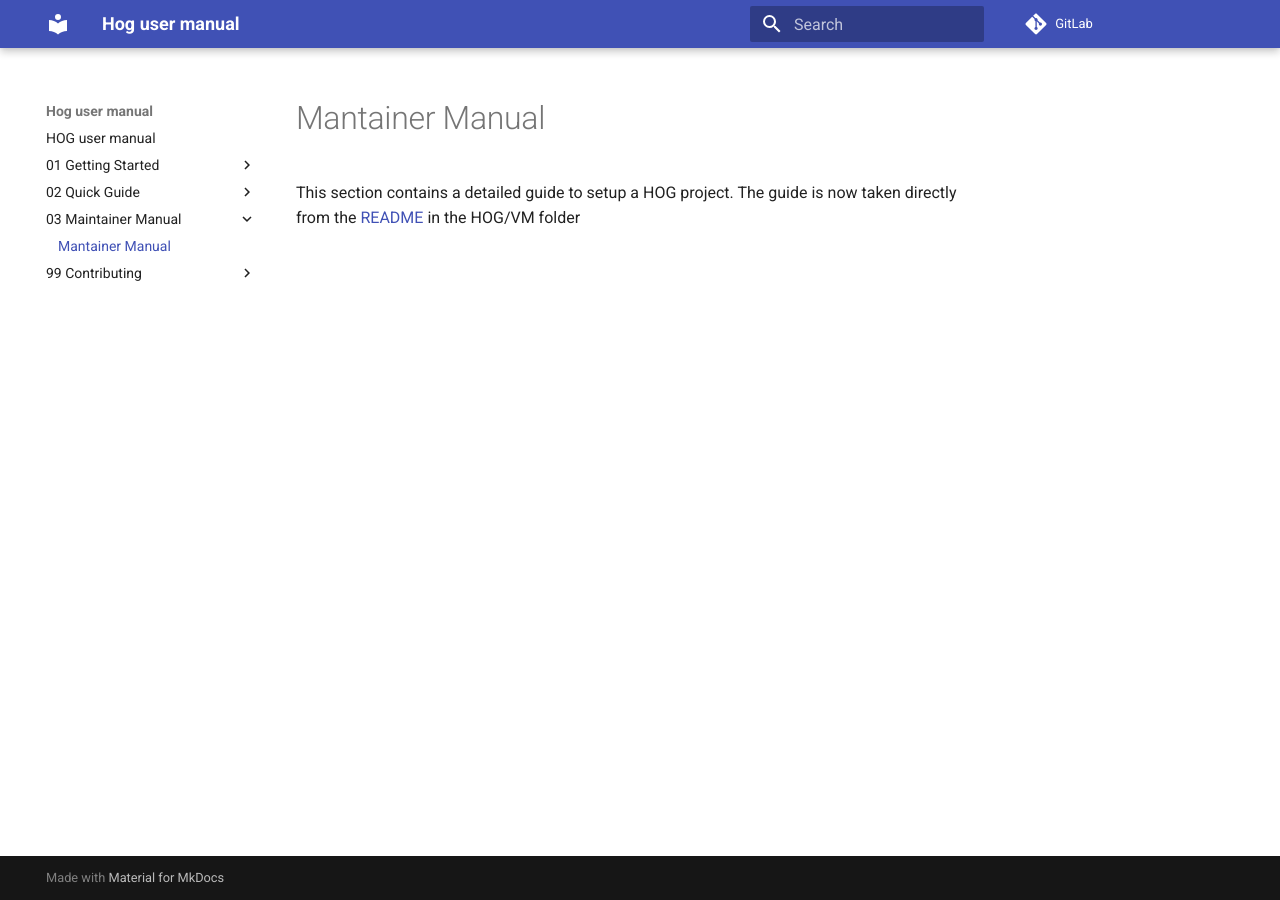
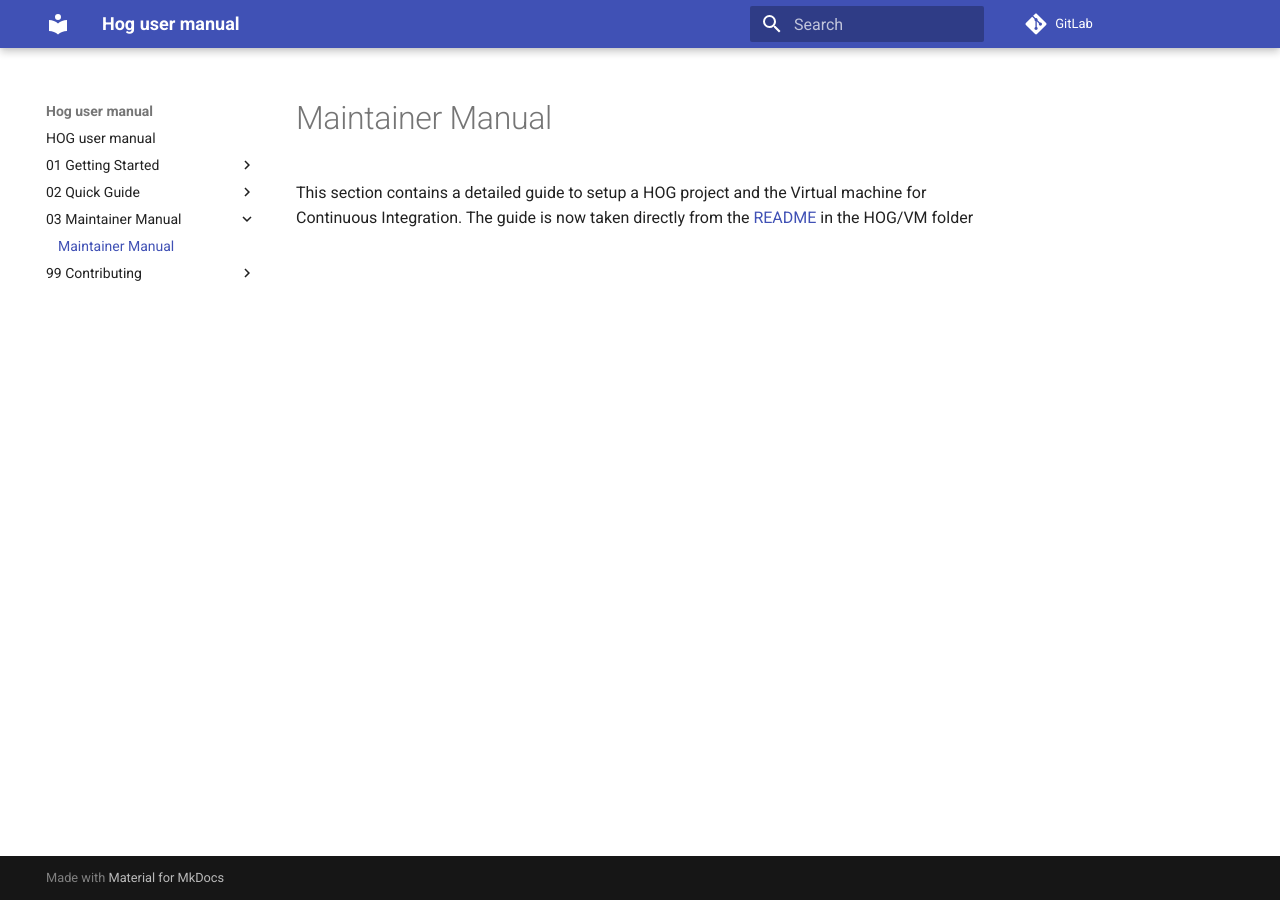
Before and after one commit to Hog-CERN/Hog, an MkDocs documentation site: the page built from docs/03-Maintainer-Manual/index.md, in a window 1280 px wide. Built offline with MkDocs 1.6.1 and Material for MkDocs 9.7.7, drawn with Linux system fonts in a browser that asks for light colours.

Commit message:
Fixing typo

```diff
--- a/docs/03-Maintainer-Manual/index.md
+++ b/docs/03-Maintainer-Manual/index.md
@@ -1,4 +1,4 @@
-# Mantainer Manual
+# Maintainer Manual
 
-This section contains a detailed guide to setup a HOG project.
+This section contains a detailed guide to setup a HOG project and the Virtual machine for Continuous Integration.
 The guide is now taken directly from the [README](README.md) in the HOG/VM folder
```
